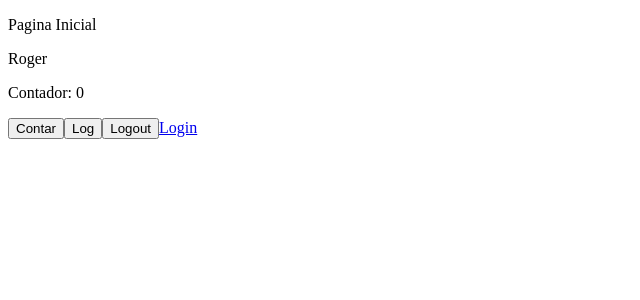
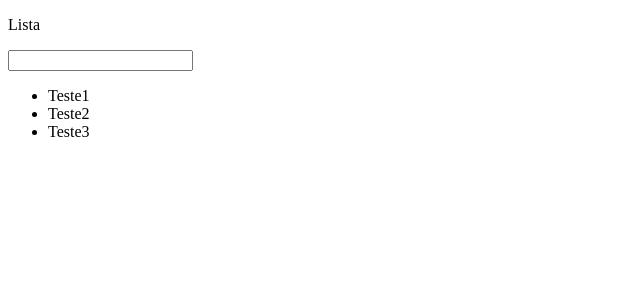
Before and after one commit to rafaelpcosta1/faciliti, a React (Create React App) app: page /pagina-inicial in a window 1280 px wide. Shown: the top 300 px of the page, without its empty margins (0-640 px from the left). Built offline with nearby package versions, Linux system fonts and the light colour scheme.

Commit message:
feat: working with list

```diff
--- a/src/app/pages/homePage/HomePage.tsx
+++ b/src/app/pages/homePage/HomePage.tsx
@@ -1,27 +1,45 @@
-import { useRef } from "react";
-import { Link } from "react-router-dom";
-import { useUsuarioLogado } from "../../shared/hooks";
+import { useCallback, useState } from "react";
 
 export const HomePage = () => {
-    const counterRef = useRef({ counter: 0 });
+    const [lista, setLista] = useState<string[]>(["Teste1", "Teste2", "Teste3"]);
 
-    //Passando Contexto para pagina inicial do sistema.
-    const { nomeDoUsuario, logout } = useUsuarioLogado();
+    const handleInputKeyDown: React.KeyboardEventHandler<HTMLInputElement> = useCallback((e) => {
+        if (e.key === 'Enter') {
 
-    //Usando useRef para armazenar valores sem renderizar na tela
+            if (e.currentTarget.value.trim().length === 0) return;
+
+            const value = e.currentTarget.value
+            e.currentTarget.value = '';
+
+            //Formas de atualizar a lista
+            /*lista.push(e.currentTarget.value);
+            setLista([...lista]);*/
+            //setLista([...lista, e.currentTarget.value]);
+
+            // Esse é o jeito certo
+            setLista((oldLista) => {
+                //Validar se o elemento existe na lista e não inserir o dado, utilizar o já existente 'includes'
+                if (oldLista.includes(value)) return oldLista;
+
+                return [...oldLista, value];
+            });
+        }
+    }, [])
+
     return (
         <div>
-            <p>Pagina Inicial</p>
+            <p>Lista</p>
 
-            <p>{nomeDoUsuario}</p>
+            <input
+                onKeyDown={handleInputKeyDown}
+            />
 
-            <p>Contador: {counterRef.current.counter}</p>
-
-            <button onClick={() => counterRef.current.counter++}>Contar</button>
-            <button onClick={() => console.log(counterRef.current.counter)}>Log</button>
-            <button onClick={logout}>Logout</button>
-
-            <Link to={"/login"}>Login</Link>
+            <ul>
+                {lista.map((value, index) => {
+                    //Deve conter o key (Chave Unica para a lista, o React valida os elementos da lista, para garantir a performance deve ter essa key)
+                    return <li key={value}>{value}</li>
+                })}
+            </ul>
         </div>
     )
 }
```
